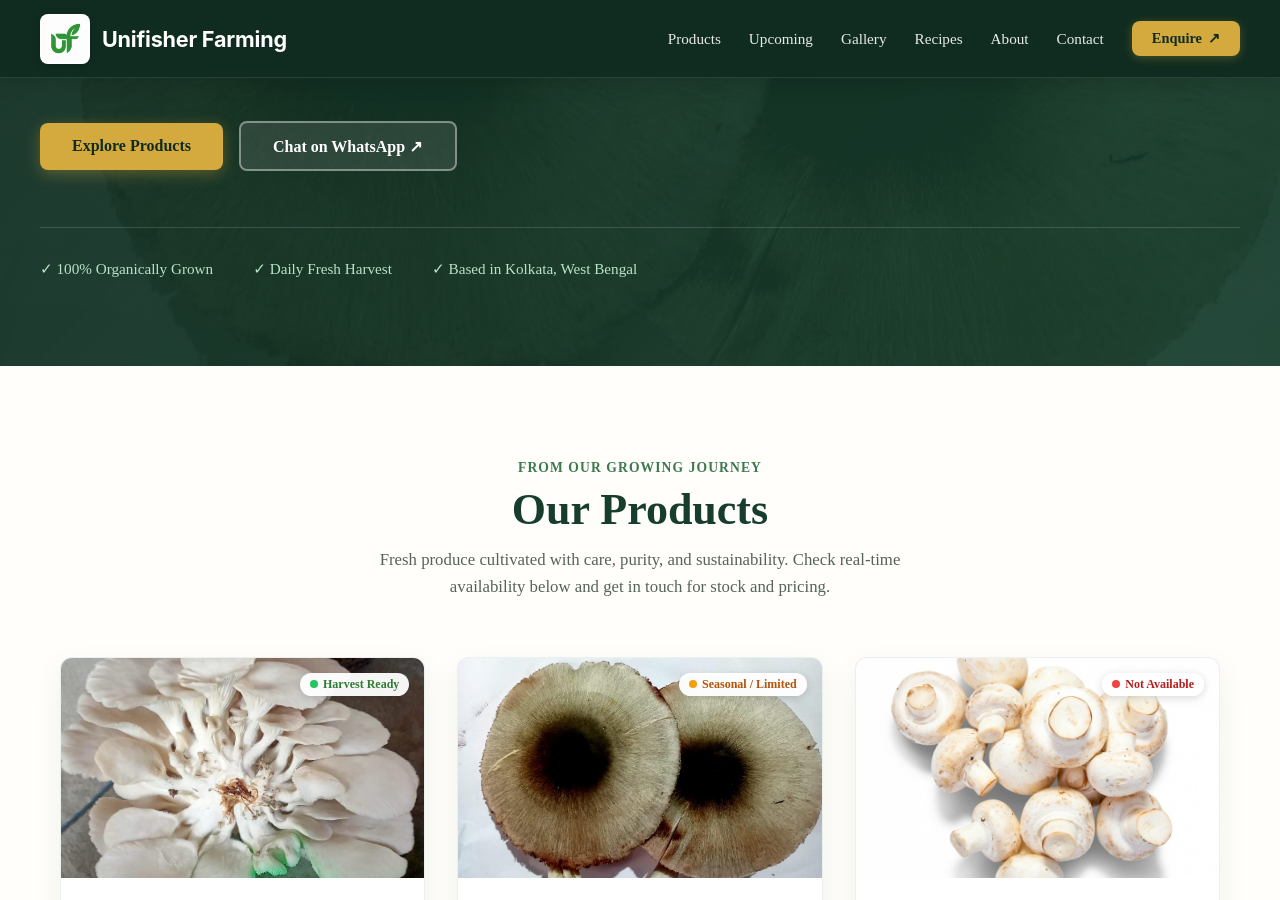
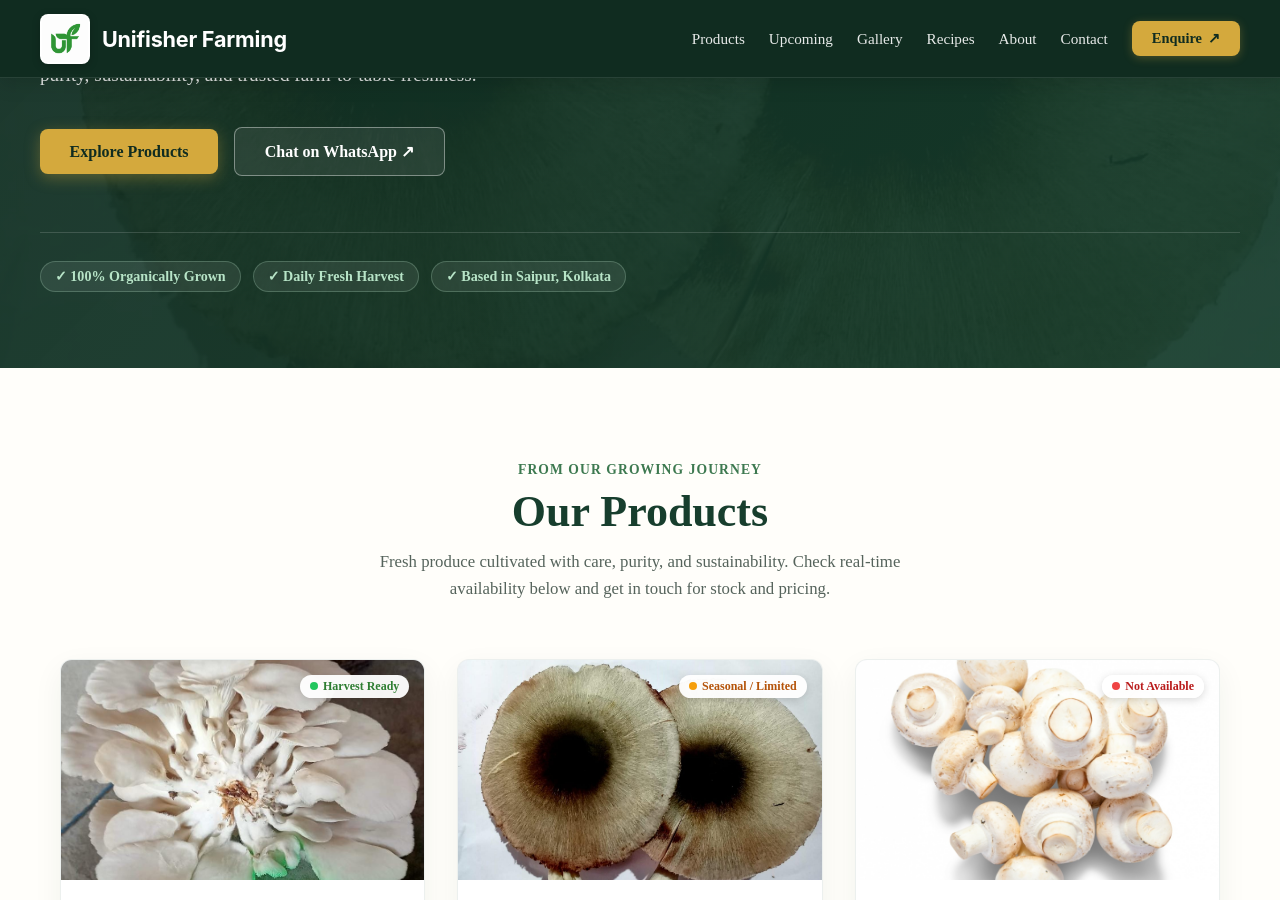
Before and after one commit to Unifisher/Unifisher-Website, a Jekyll site: the page built from index.html, in a window 1280 px wide and 900 px high, scrolled down 370 px. Built offline with Jekyll 4.4.1, drawn with Linux system fonts in a browser that asks for light colours; some web fonts are replaced.

Commit message:
Update header.html with root relative nav links and styled badges

```diff
--- a/_includes/header.html
+++ b/_includes/header.html
@@ -12,16 +12,16 @@
       </span>
     </a>
 
-    <!-- Navigation Links & WhatsApp Action -->
-    <nav style="display: flex; align-items: center; gap: 1.75rem;">
-      <a href="#products" style="color: rgba(255, 255, 255, 0.9); font-size: 0.95rem; font-weight: 500; text-decoration: none;">Products</a>
-      <a href="#upcoming" style="color: rgba(255, 255, 255, 0.9); font-size: 0.95rem; font-weight: 500; text-decoration: none;">Upcoming</a>
-      <a href="#gallery" style="color: rgba(255, 255, 255, 0.9); font-size: 0.95rem; font-weight: 500; text-decoration: none;">Gallery</a>
-      <a href="#recipes" style="color: rgba(255, 255, 255, 0.9); font-size: 0.95rem; font-weight: 500; text-decoration: none;">Recipes</a>
-      <a href="#about" style="color: rgba(255, 255, 255, 0.9); font-size: 0.95rem; font-weight: 500; text-decoration: none;">About</a>
-      <a href="#contact" style="color: rgba(255, 255, 255, 0.9); font-size: 0.95rem; font-weight: 500; text-decoration: none;">Contact</a>
+    <!-- Navigation Links & WhatsApp Action (Root-Relative URLs) -->
+    <nav style="display: flex; align-items: center; gap: 1.5rem; flex-wrap: wrap;">
+      <a href="{{ '/#products' | relative_url }}" style="color: rgba(255, 255, 255, 0.9); font-size: 0.95rem; font-weight: 500; text-decoration: none;">Products</a>
+      <a href="{{ '/#upcoming' | relative_url }}" style="color: rgba(255, 255, 255, 0.9); font-size: 0.95rem; font-weight: 500; text-decoration: none;">Upcoming</a>
+      <a href="{{ '/#gallery' | relative_url }}" style="color: rgba(255, 255, 255, 0.9); font-size: 0.95rem; font-weight: 500; text-decoration: none;">Gallery</a>
+      <a href="{{ '/#recipes' | relative_url }}" style="color: rgba(255, 255, 255, 0.9); font-size: 0.95rem; font-weight: 500; text-decoration: none;">Recipes</a>
+      <a href="{{ '/#about' | relative_url }}" style="color: rgba(255, 255, 255, 0.9); font-size: 0.95rem; font-weight: 500; text-decoration: none;">About</a>
+      <a href="{{ '/#contact' | relative_url }}" style="color: rgba(255, 255, 255, 0.9); font-size: 0.95rem; font-weight: 500; text-decoration: none;">Contact</a>
 
-      <!-- Direct WhatsApp Profile Enquiry Button -->
+      <!-- Direct WhatsApp Enquiry Button -->
       <a href="https://wa.me/918967211315?text=Hello%20Unifisher%20Farming,%20I%20would%20like%20to%20enquire%20about%20your%20products." target="_blank" rel="noopener"
          style="background: #d4a93d; color: #102c20; font-size: 0.9rem; font-weight: 700; padding: 0.55rem 1.25rem; border-radius: 8px; text-decoration: none; display: inline-flex; align-items: center; gap: 6px; box-shadow: 0 2px 10px rgba(212,169,61,0.3);">
         <span>Enquire</span> ↗
@@ -32,36 +32,42 @@
 </header>
 
 <!-- HERO INTRODUCTION BANNER -->
-<section style="background: linear-gradient(135deg, rgba(16, 44, 32, 0.95), rgba(23, 62, 45, 0.92)), url('{{ '/img/about/1.jpg' | relative_url }}') center/cover no-repeat; color: #ffffff; padding: 6rem 1.5rem 5.5rem; text-align: left;">
+<section style="background: linear-gradient(135deg, rgba(16, 44, 32, 0.95), rgba(23, 62, 45, 0.92)), url('{{ '/img/about/1.jpg' | relative_url }}') center/cover no-repeat; color: #ffffff; padding: clamp(4rem, 8vw, 6rem) 1.5rem clamp(3.5rem, 6vw, 5.5rem); text-align: left;">
   <div style="max-width: 1200px; margin: 0 auto;">
 
     <div style="display: inline-block; background: rgba(212, 169, 61, 0.18); border: 1px solid rgba(212, 169, 61, 0.4); color: #f3c669; font-size: 0.825rem; font-weight: 700; text-transform: uppercase; letter-spacing: 0.12em; padding: 0.4rem 1rem; border-radius: 9999px; margin-bottom: 1.5rem;">
       🌿 Sustainable Agriculture & Mushroom Farming
     </div>
 
-    <h1 style="color: #ffffff; font-size: clamp(2.5rem, 5vw, 4.2rem); font-weight: 800; line-height: 1.1; margin: 0 0 1.25rem; max-width: 850px; font-family: -apple-system, BlinkMacSystemFont, 'Segoe UI', Roboto, sans-serif;">
+    <h1 style="color: #ffffff; font-size: clamp(2.3rem, 5vw, 4.2rem); font-weight: 800; line-height: 1.15; margin: 0 0 1.25rem; max-width: 850px; font-family: -apple-system, BlinkMacSystemFont, 'Segoe UI', Roboto, sans-serif;">
       Fresh, healthy food <br><span style="color: #d4a93d;">grown with care.</span>
     </h1>
 
-    <p style="color: rgba(255, 255, 255, 0.85); font-size: 1.2rem; line-height: 1.7; max-width: 640px; margin: 0 0 2.25rem;">
+    <p style="color: rgba(255, 255, 255, 0.88); font-size: clamp(1.05rem, 2vw, 1.2rem); line-height: 1.7; max-width: 640px; margin: 0 0 2.25rem;">
       We cultivate premium oyster and specialty mushrooms with a dedicated focus on purity, sustainability, and trusted farm-to-table freshness.
     </p>
 
     <div style="display: flex; gap: 1rem; flex-wrap: wrap; align-items: center;">
-      <a href="#products" style="background: #d4a93d; color: #102c20; font-weight: 700; padding: 0.9rem 2rem; border-radius: 8px; text-decoration: none; font-size: 1rem; box-shadow: 0 4px 15px rgba(212,169,61,0.35);">
+      <a href="{{ '/#products' | relative_url }}" style="background: #d4a93d; color: #102c20; font-weight: 700; padding: 0.85rem 1.85rem; border-radius: 8px; text-decoration: none; font-size: 1rem; box-shadow: 0 4px 15px rgba(212,169,61,0.35);">
         Explore Products
       </a>
-      <a href="https://wa.me/918967211315" target="_blank" rel="noopener"
-         style="background: rgba(255,255,255,0.1); color: #ffffff; border: 2px solid rgba(255, 255, 255, 0.4); font-weight: 600; padding: 0.85rem 2rem; border-radius: 8px; text-decoration: none; font-size: 1rem;">
+      <a href="https://wa.me/918967211315?text=Hello%20Unifisher%20Farming,%20I%20would%20like%20to%20know%20more%20about%20your%20produce." target="_blank" rel="noopener"
+         style="background: rgba(255,255,255,0.08); color: #ffffff; border: 1.5px solid rgba(255, 255, 255, 0.4); font-weight: 600; padding: 0.85rem 1.85rem; border-radius: 8px; text-decoration: none; font-size: 1rem;">
         Chat on WhatsApp ↗
       </a>
     </div>
 
     <!-- Quick Trust Badges -->
-    <div style="display: flex; gap: 2.5rem; flex-wrap: wrap; margin-top: 3.5rem; padding-top: 2rem; border-top: 1px solid rgba(255, 255, 255, 0.15); font-size: 0.95rem; color: #b7e4c7; font-weight: 500;">
-      <div>✓ 100% Organically Grown</div>
-      <div>✓ Daily Fresh Harvest</div>
-      <div>✓ Based in Kolkata, West Bengal</div>
+    <div style="display: flex; gap: 0.75rem; flex-wrap: wrap; margin-top: clamp(2.5rem, 5vw, 3.5rem); padding-top: 1.75rem; border-top: 1px solid rgba(255, 255, 255, 0.15);">
+      <span style="background: rgba(255, 255, 255, 0.08); border: 1px solid rgba(183, 228, 199, 0.25); color: #b7e4c7; padding: 6px 14px; border-radius: 999px; font-size: 0.88rem; font-weight: 600;">
+        ✓ 100% Organically Grown
+      </span>
+      <span style="background: rgba(255, 255, 255, 0.08); border: 1px solid rgba(183, 228, 199, 0.25); color: #b7e4c7; padding: 6px 14px; border-radius: 999px; font-size: 0.88rem; font-weight: 600;">
+        ✓ Daily Fresh Harvest
+      </span>
+      <span style="background: rgba(255, 255, 255, 0.08); border: 1px solid rgba(183, 228, 199, 0.25); color: #b7e4c7; padding: 6px 14px; border-radius: 999px; font-size: 0.88rem; font-weight: 600;">
+        ✓ Based in Saipur, Kolkata
+      </span>
     </div>
 
   </div>
--- a/gallery/mushrooms.html
+++ b/gallery/mushrooms.html
@@ -40,7 +40,7 @@
         </div>
       </div>
 
-      <!-- Photo Card 3 -->
+     <!-- Photo Card 3 -->
       <div class="gallery-photo-card" style="border-radius: 12px; overflow: hidden; box-shadow: 0 6px 20px rgba(16,44,32,0.06); background: #ffffff; border: 1px solid rgba(23,62,45,0.08); transition: transform 0.25s ease, box-shadow 0.25s ease;">
         <div style="height: 240px; overflow: hidden; background: #e5e7eb;">
           <img src="{{ '/img/about/3.jpeg' | relative_url }}" alt="Humidity and Temperature Control" style="width: 100%; height: 100%; object-fit: cover; display: block; transition: transform 0.3s ease;">
```
